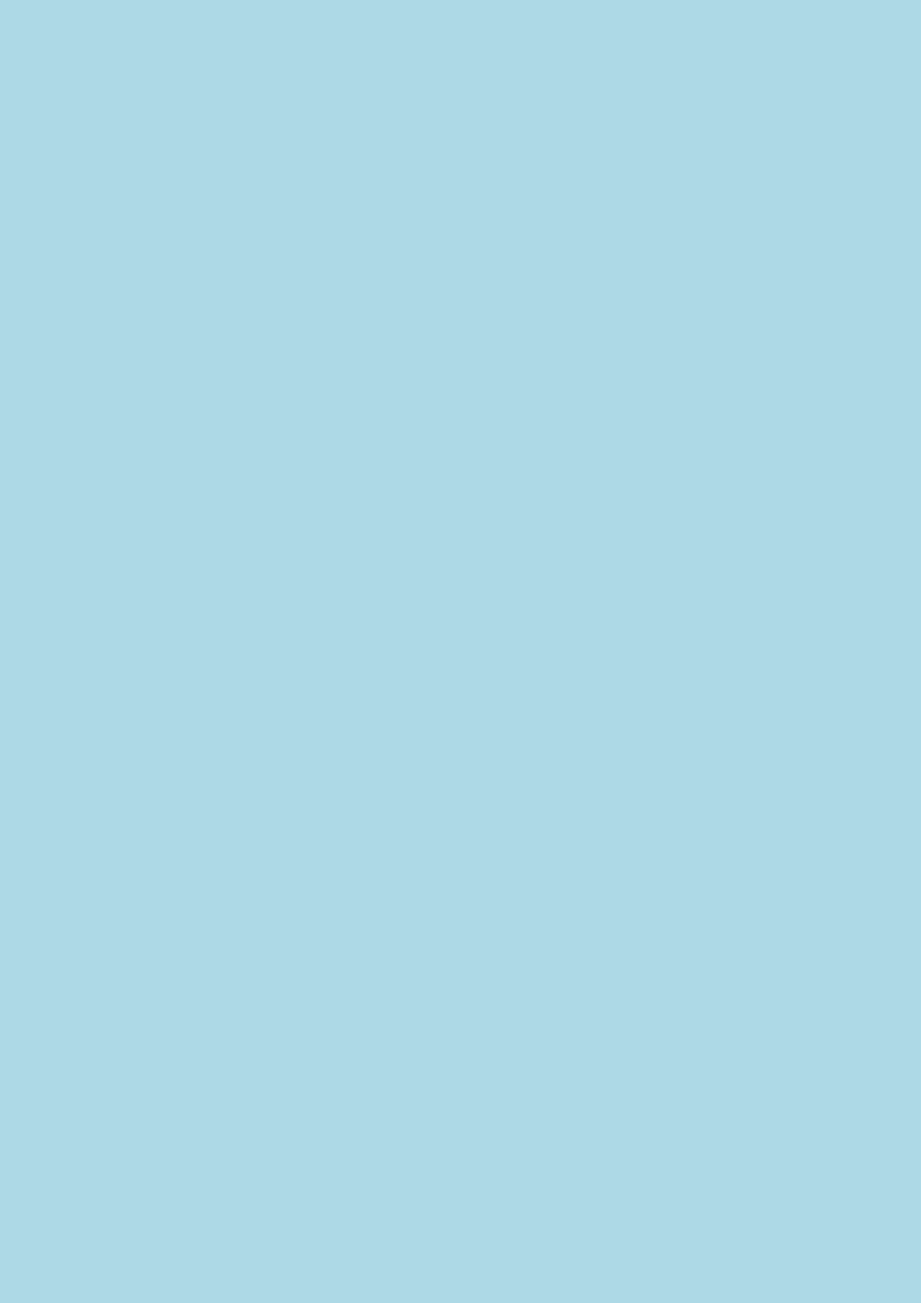
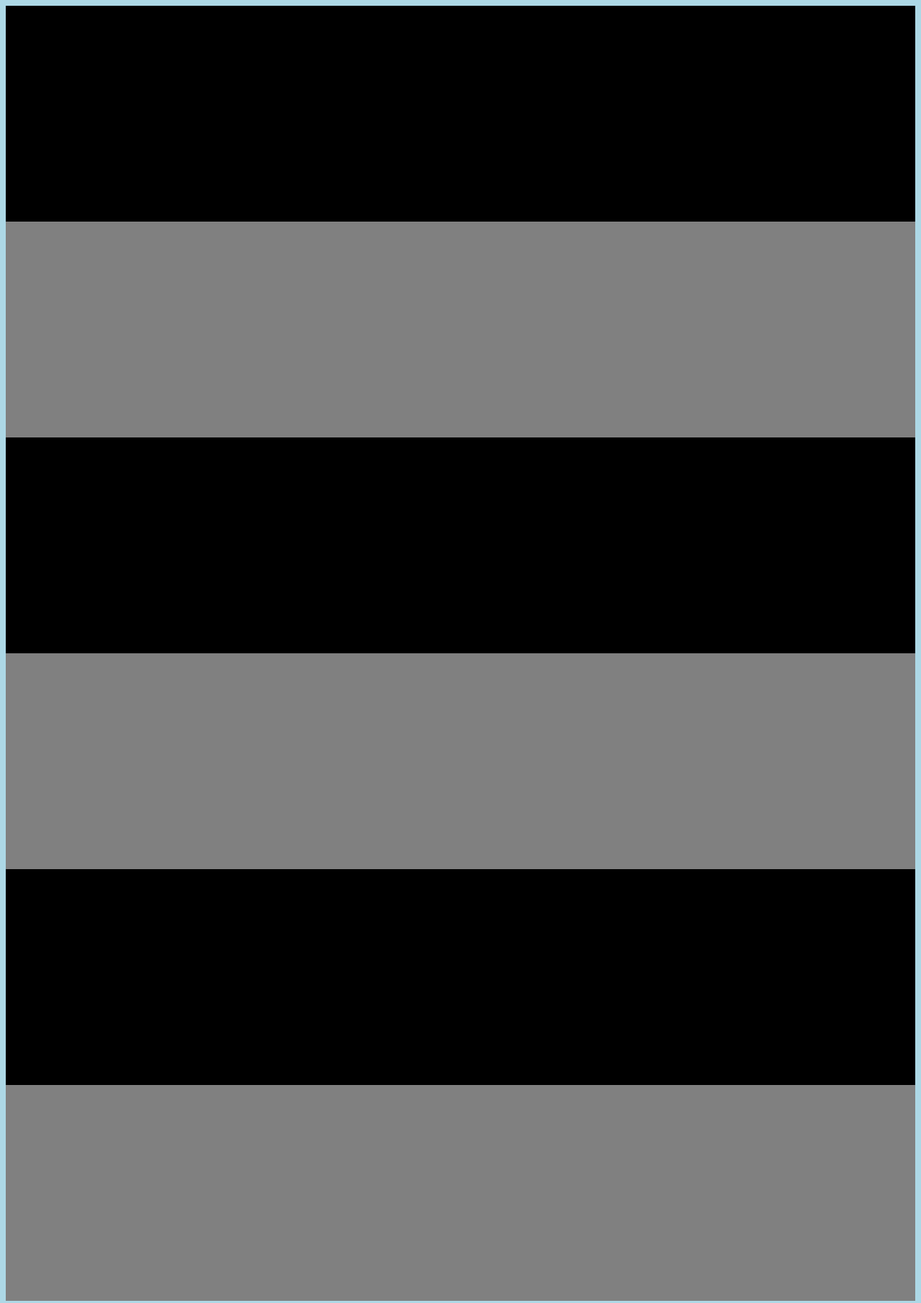
Before and after one commit to Fautito/MiCV, a plain HTML site: page index.html in a window 1280 px wide. Shown: the whole page at 72% size. Before the commit the page ends 800 px from the top, so only its background shows below. Drawn offline with Linux system fonts and the light colour scheme.

Commit message:
agregando secciones

```diff
--- a/index.html
+++ b/index.html
@@ -8,6 +8,13 @@
     <link rel="stylesheet" type="text/css" href="styles.css"/>
 </head>
 <body>
-    <div class="fondo"></div>
+    <header></header>
+    <section class="section1"></section>
+    <section class="section2"></section>
+    <section class="section1"></section>
+    <section class="section2"></section>
+    <section class="section1"></section>
+    <section class="section2"></section>
+    <footer></footer>
 </body>
 </html>
--- a/styles.css
+++ b/styles.css
@@ -1,11 +1,14 @@
 body{
     background-color: lightblue;
 }
-.fondo{
-    position: relative;
-    height: 100%;
-    width: 100%;
-    background-color: red;
-    background: fixed;
+section{
+    height:300px;
+}
 
+.section1{
+    background-color: black;
 }
+
+.section2{
+    background-color: grey;
+}
```
